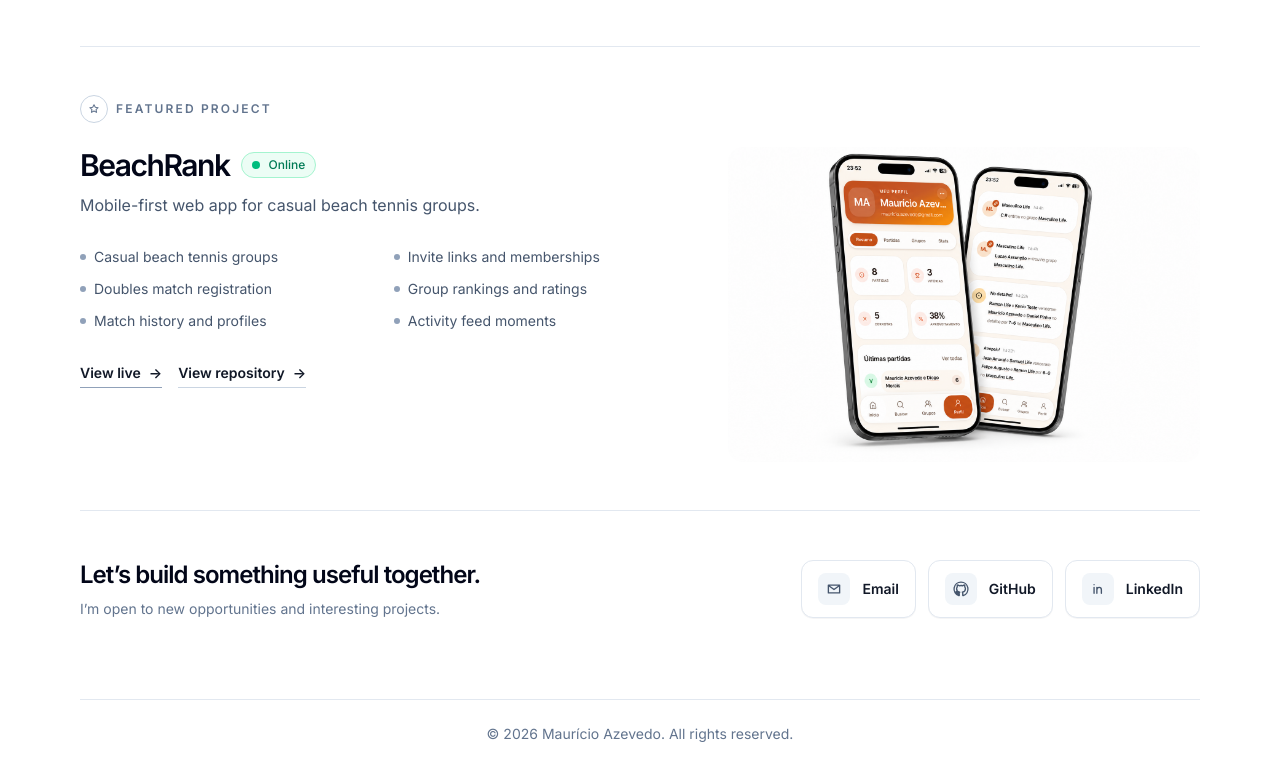
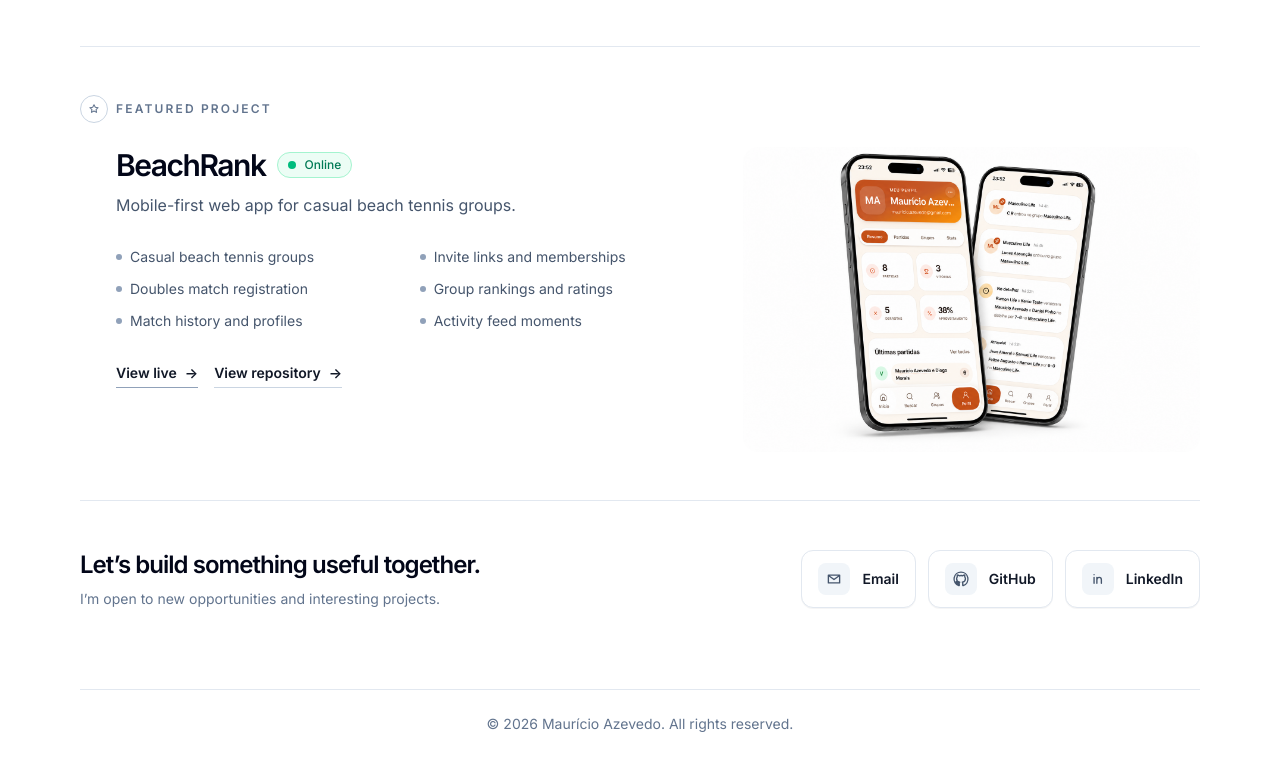
Before and after one commit to mauricio-azevedo/portfolio, a React (Vite) app: page / in a window 1280 px wide. Shown: the part 2178-2954 px from the top of the page. Built offline with nearby package versions, Linux system fonts and the light colour scheme.

Commit message:
Use shared section padding in featured project

```diff
--- a/src/components/FeaturedProject.tsx
+++ b/src/components/FeaturedProject.tsx
@@ -1,5 +1,6 @@
 import { featuredProject } from '../data/portfolio';
 import { getPublicAssetUrl } from '../lib/assets';
+import { SectionContent } from './SectionContent';
 import { SectionLabel } from './SectionLabel';
 
 export function FeaturedProject() {
@@ -7,6 +8,7 @@ export function FeaturedProject() {
     <section id="projects" className="border-b border-slate-200 py-12" aria-labelledby="project-title">
       <SectionLabel>Featured Project</SectionLabel>
 
+      <SectionContent>
         <article className="mt-6 grid gap-10 lg:grid-cols-[minmax(0,0.9fr)_minmax(320px,0.7fr)] lg:items-start">
           <div>
             <div className="flex flex-wrap items-center gap-x-3 gap-y-2">
@@ -65,6 +67,7 @@ export function FeaturedProject() {
             />
           </div>
         </article>
+      </SectionContent>
     </section>
   );
 }
```
Lines whose indentation alone changed are shown as unchanged.
